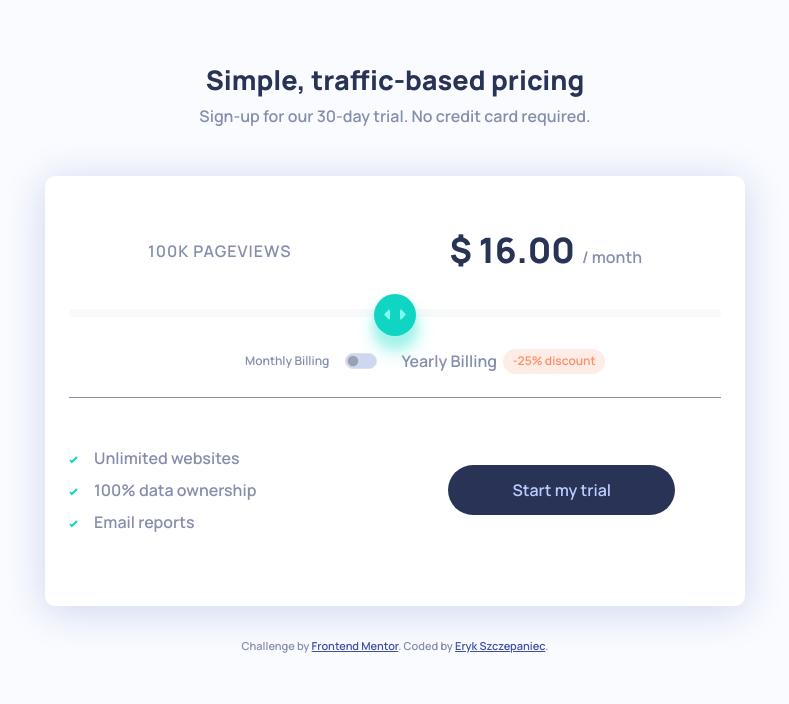
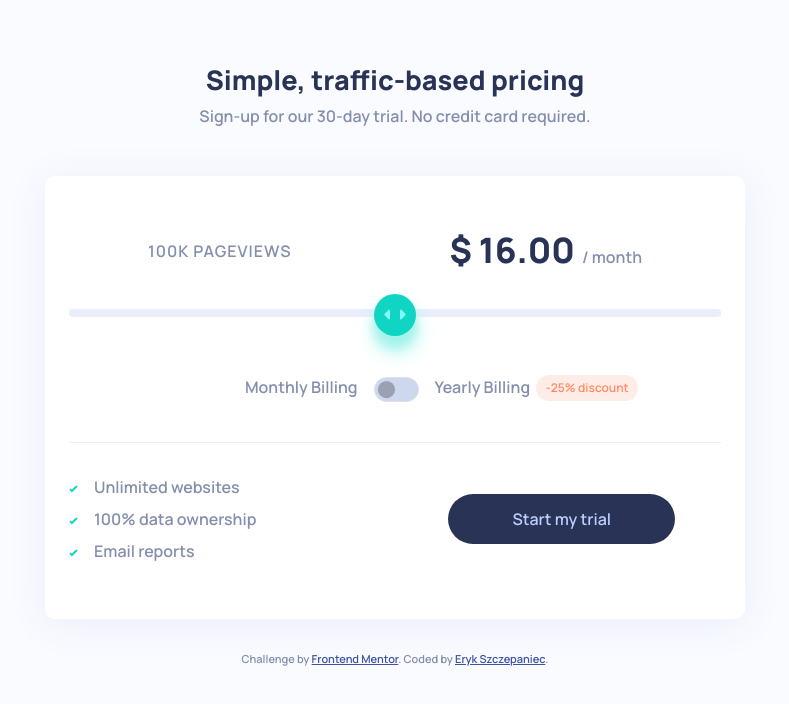
Before and after one commit to szczepanieceryk/Frontend-Mentor-interactive-pricing-component, a React (Create React App) app: page / in a window 1280 px wide. Shown: the top 704 px of the page, without its empty margins (245-1034 px from the left). Built offline with nearby package versions, Linux system fonts and the light colour scheme.

Commit message:
add seperate style files from compnent&header

```diff
--- a/src/App.js
+++ b/src/App.js
@@ -1,6 +1,7 @@
-import "./App.css";
 import PricingComponent from "./Components/PricingComponent";
 import Header from "./Layouts/Header";
+import "./styles/App.css";
+
 const App = () => {
   return (
     <div className="container">
--- a/src/Components/PricingComponent.js
+++ b/src/Components/PricingComponent.js
@@ -1,5 +1,5 @@
 import Form from "react-bootstrap/Form";
-
+import "../styles/PricingComponent.css";
 // - 10K pageviews / $8 per month
 // - 50K pageviews / $12 per month
 // - 100K pageviews / $16 per month
@@ -30,7 +30,9 @@ const PricingComponent = () => {
           label=""
           className="form-check"
         />
-        <span className="billing-label-yearly">Yearly Billing</span>
+        <span className="billing-label billing-label-yearly">
+          Yearly Billing
+        </span>
       </div>
       <div className="spacer-line"></div>
       <div className="bottom-part">
--- a/src/Layouts/Header.js
+++ b/src/Layouts/Header.js
@@ -1,3 +1,4 @@
+import "../styles/Header.css";
 const Header = () => {
   return (
     <div className="header-wrapper">
--- /dev/null
+++ b/src/styles/App.css
@@ -0,0 +1,42 @@
+:root {
+  /* main colors */
+  --soft-cyan: hsl(174, 77%, 80%);
+  --strong-cyan: hsl(174, 86%, 45%);
+  --light-grayish-red: hsl(14, 92%, 95%);
+  --light-red: hsl(15, 100%, 70%);
+  --pale-blue: hsl(226, 100%, 87%);
+  /* Neutral colors */
+  --white: #fff;
+  --very-pale-blue: hsl(230, 100%, 99%);
+  --empty-slider-bar-blue: hsl(224, 65%, 95%);
+  --toogle-bgc-blue: hsl(223, 50%, 87%);
+  --grayish-blue: hsl(225, 20%, 60%);
+  --dark-desaturated-blue: hsl(227, 35%, 25%);
+  /* fonts */
+  --font-family: "Manrope", sans-serif;
+}
+body {
+  margin: 0;
+  padding: 0;
+  box-sizing: border-box;
+  font-family: var(--font-family);
+  background-color: var(--very-pale-blue);
+}
+
+.app-wrapper {
+  margin: 4em auto 0;
+  width: 100%;
+  max-width: 1000px;
+  text-align: center;
+  color: var(--grayish-blue);
+  background-color: var(--very-pale-blue);
+}
+
+/* attributions */
+.attribution {
+  font-size: 11px;
+  text-align: center;
+}
+.attribution a {
+  color: hsl(228, 45%, 44%);
+}
--- /dev/null
+++ b/src/styles/Header.css
@@ -0,0 +1,18 @@
+/* Header styles */
+.header-wrapper {
+  margin-bottom: 3em;
+}
+.app-title {
+  font-size: 25px;
+  font-weight: bold;
+  color: var(--dark-desaturated-blue);
+}
+
+.app-banner {
+  max-width: 200px;
+}
+@media screen and (min-width: 1200px) {
+  .app-title {
+    font-size: 27px;
+  }
+}
--- a/src/App.css
+++ b/src/styles/PricingComponent.css
@@ -1,57 +1,10 @@
-:root {
-  /* main colors */
-  --soft-cyan: hsl(174, 77%, 80%);
-  --strong-cyan: hsl(174, 86%, 45%);
-  --light-grayish-red: hsl(14, 92%, 95%);
-  --light-red: hsl(15, 100%, 70%);
-  --pale-blue: hsl(226, 100%, 87%);
-  /* Neutral colors */
-  --white: #fff;
-  --very-pale-blue: hsl(230, 100%, 99%);
-  --light-grayish-blue: hsl(224, 65%, 95%);
-  --light-grayish-blue: hsl(223, 50%, 87%);
-  --grayish-blue: hsl(225, 20%, 60%);
-  --dark-desaturated-blue: hsl(227, 35%, 25%);
-  /* fonts */
-  --font-family: "Manrope", sans-serif;
+.pricing-component > *,
+.static-info-el {
+  display: block;
+  margin: 1.5em auto !important;
 }
-body {
-  margin: 0;
-  padding: 0;
-  box-sizing: border-box;
-  font-family: var(--font-family);
-  background-color: var(--very-pale-blue);
-}
-
-.app-wrapper {
-  margin: 4em auto 0;
-  width: 100%;
-  max-width: 1000px;
-  text-align: center;
-  color: var(--grayish-blue);
-  background-color: var(--very-pale-blue);
-}
-
-/* Header styles */
-.header-wrapper {
-  margin-bottom: 3em;
-}
-.app-title {
-  font-size: 25px;
-  font-weight: bold;
-  color: var(--dark-desaturated-blue);
-}
-
-.app-banner {
-  /* max-width: ; */
-  max-width: 200px;
-}
-
-/* pricing compoenent */
-.pricing-component > *,
-.static-info > * {
-  display: block;
-  margin: 1.5em auto;
+.static-info-el {
+  margin: 0.5em auto !important;
 }
 
 .pricing-component {
@@ -59,10 +12,9 @@ body {
   padding: 1.5em;
   width: 95%;
   max-width: 700px;
-  /* border: 1px solid #ddd; */
   border-radius: 10px;
   background-color: var(--white);
-  box-shadow: 0px 5px 40px 1px var(--light-grayish-blue);
+  box-shadow: 0px 5px 40px 1px var(--empty-slider-bar-blue);
 }
 .page-views-desktop-display {
   display: none;
@@ -74,28 +26,22 @@ body {
 }
 
 input[type="range"]::-webkit-slider-thumb {
+  margin-top: -15px;
   -webkit-appearance: none;
   height: 42px;
   width: 42px;
   border-radius: 50%;
   border: none;
+  cursor: pointer;
+  box-shadow: 1px 15px 20px var(--soft-cyan), 0px 10px 10px var(--soft-cyan);
+  background: url(../images/icon-slider.svg) no-repeat center;
   background-color: var(--strong-cyan);
-  cursor: pointer;
-  margin-top: -15px;
-  box-shadow: 1px 15px 20px var(--soft-cyan), 0px 10px 10px var(--soft-cyan);
-  background: url(../src//images/icon-slider.svg);
-  background-repeat: no-repeat;
-  background-color: var(--strong-cyan);
-  background-position: center;
 }
 
 input[type="range"]::-webkit-slider-runnable-track {
   cursor: pointer;
+  background-color: var(--empty-slider-bar-blue);
 }
-
-/* input[type="range"] {
-  accent-color: #000;
-} */
 
 .time-billing {
   margin: 0 auto;
@@ -106,14 +52,13 @@ input[type="range"]::-webkit-slider-runnable-track {
 
 .form-check {
   margin: 0 1em;
-  /* margin: 0 0.5em; */
 }
 
 .form-check-input {
-  /* width: 55px;
-  height: 25px; */
+  width: 45px !important;
+  height: 25px !important;
   cursor: pointer;
-  background-color: var(--light-grayish-blue);
+  background-color: var(--toogle-bgc-blue);
 }
 
 .form-check-input:checked {
@@ -129,7 +74,7 @@ input[type="range"]::-webkit-slider-runnable-track {
 
 .spacer-line {
   height: 1px;
-  background-color: var(--grayish-blue);
+  background-color: var(--empty-slider-bar-blue);
 }
 .billing-label {
   font-size: 12px;
@@ -146,21 +91,17 @@ input[type="range"]::-webkit-slider-runnable-track {
   border-radius: 25px;
 }
 
-.static-info {
-  padding: 1em 0;
-}
-
 .static-info-el {
   margin: 0.5em 0;
 }
 
 .static-info-el::before {
-  content: url("../src/images/icon-check.svg");
+  content: url("../images/icon-check.svg");
   margin-right: 1em;
 }
 
 .btn-submit {
-  margin: 0 auto;
+  margin: 2em auto 0;
   padding: 0.8em 1.5em;
   color: var(--pale-blue);
   border: none;
@@ -173,19 +114,8 @@ input[type="range"]::-webkit-slider-runnable-track {
 .btn-submit:hover {
   color: var(--white);
 }
-/* attributions */
-.attribution {
-  font-size: 11px;
-  text-align: center;
-}
-.attribution a {
-  color: hsl(228, 45%, 44%);
-}
 
 @media screen and (min-width: 1200px) {
-  .app-title {
-    font-size: 27px;
-  }
   .page-views-mobile-display,
   .pricing-mobile-disaply {
     display: none;
@@ -198,6 +128,13 @@ input[type="range"]::-webkit-slider-runnable-track {
 
   .pricing-value {
     font-size: 35px;
+  }
+
+  .billing-label {
+    font-size: 16px;
+  }
+  .time-billing {
+    padding: 1.5em 0 1em;
   }
 
   .billing-label-yearly::after {
```
